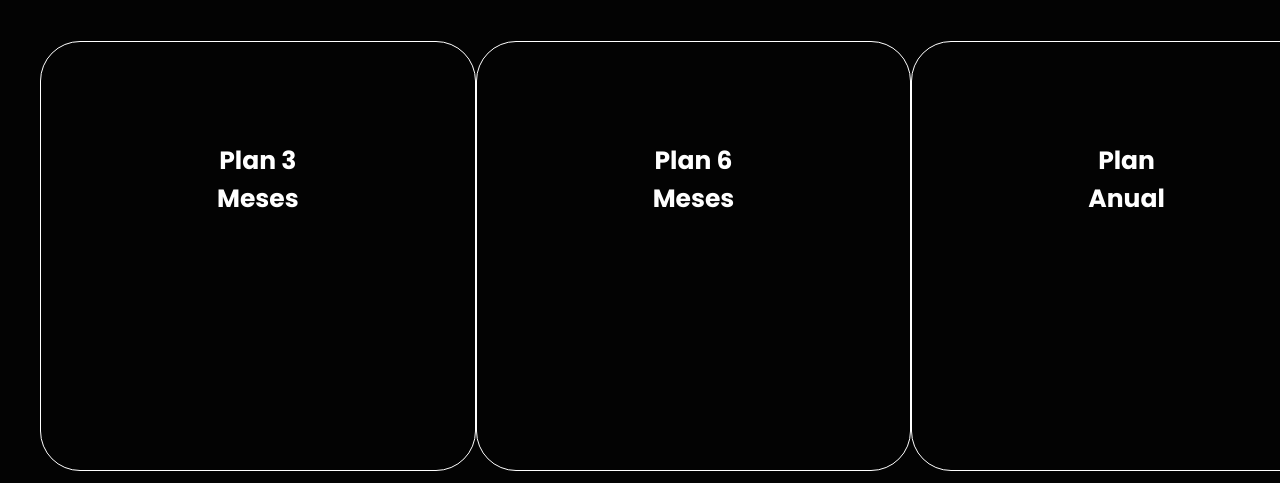
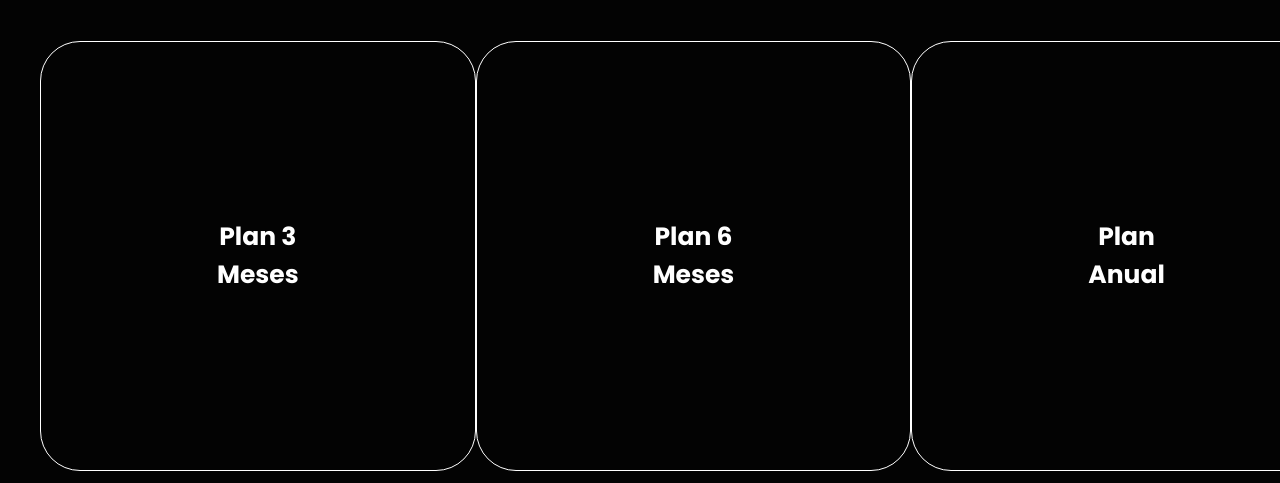
Before and after one commit to Proyecto3Fidat/ProyectoEgreso, a PHP site: page /Public/inicio.html in a window 1280 px wide; the page is wider, and only the part inside the window is pictured. Shown: the part 1695-2178 px from the top of that part. Run offline with PHP 8.4, Linux system fonts and the light colour scheme.

Commit message:
15-06-2024
Casi nada

```diff
--- a/Public/css/style.css
+++ b/Public/css/style.css
@@ -238,6 +238,7 @@ li:nth-child(3) .slide-circulo {
 
 }
 
+
 .plan {
     border: 1px solid white;
     padding: 11rem;
@@ -248,8 +249,6 @@ li:nth-child(3) .slide-circulo {
 .plan  h2 {
     font-size: 25px;
     font-weight: bold;
-    position: relative;
-    bottom: 100%;
     text-align: center;
 }
 .plan:hover {
--- a/Public/inicio.html
+++ b/Public/inicio.html
@@ -66,8 +66,10 @@
         </div>
 </section>
 
+
+
 <section id="horarios">
-    <a href="Horarios.html"><h1>Horarios</h1></a>
+    <a href="agenda.html"><h1>Horarios</h1></a>
     <table class="horarios">
         <tr>
             <th>Hora</th>
@@ -138,7 +140,7 @@
 
 <section id="planes">
     <div class="plan">
-    <h2>Plan 3 Meses</h2>
+        <h2>Plan 3 Meses</h2>
     </div>
     <div class="plan">
         <h2>Plan 6 Meses</h2>
```
